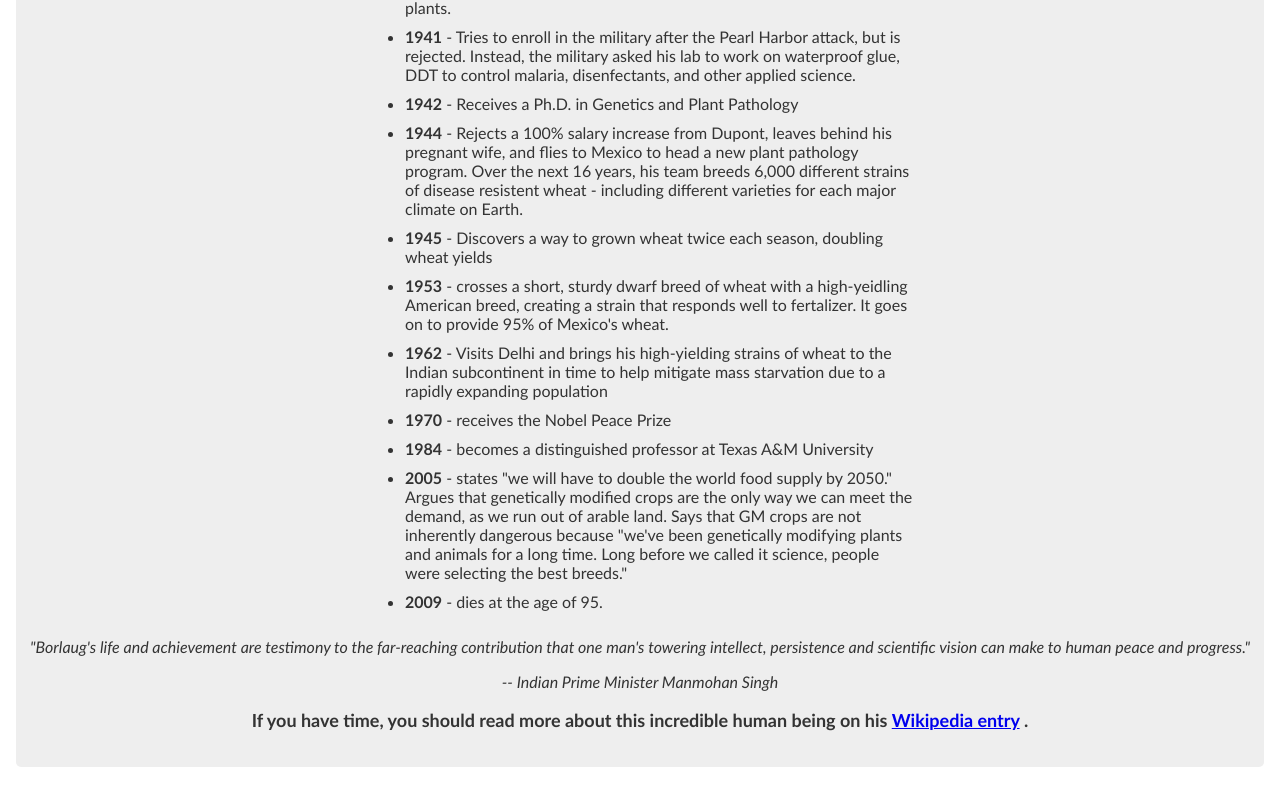
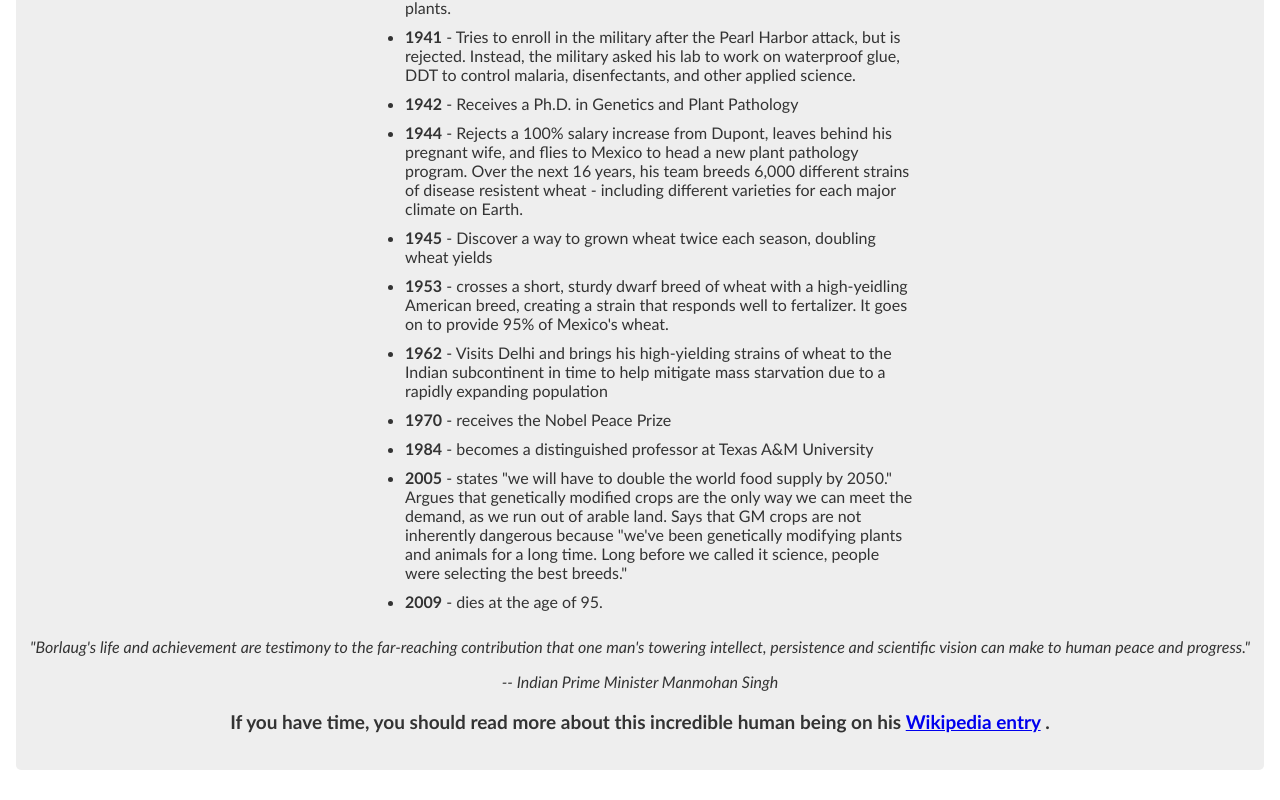
Before and after one commit to o2alphago/svooo, a plain HTML site: page index.html in a window 1280 px wide. Shown: the part 855-1655 px from the top of the page. Drawn offline with Linux system fonts and the light colour scheme.

Commit message:
web dang cap nhat the gioi

```diff
--- a/Tribute.css
+++ b/Tribute.css
@@ -56,6 +56,6 @@ p{
 }
 
 #footer{
-    font-size: 18px;
+    font-size: 19px;
     padding-bottom: 18px;
 }
--- a/index.html
+++ b/index.html
@@ -28,7 +28,7 @@
                     <li><strong>1941</strong> - Tries to enroll in the military after the Pearl Harbor attack, but is rejected. Instead, the military asked his lab to work on waterproof glue, DDT to control malaria, disenfectants, and other applied science.</li>
                     <li><strong>1942</strong> - Receives a Ph.D. in Genetics and Plant Pathology</li>
                     <li><strong>1944</strong> - Rejects a 100% salary increase from Dupont, leaves behind his pregnant wife, and flies to Mexico to head a new plant pathology program. Over the next 16 years, his team breeds 6,000 different strains of disease resistent wheat - including different varieties for each major climate on Earth.</li>
-                    <li><strong>1945</strong> - Discovers a way to grown wheat twice each season, doubling wheat yields</li>
+                    <li><strong>1945</strong> - Discover a way to grown wheat twice each season, doubling wheat yields</li>
                     <li><strong>1953</strong> - crosses a short, sturdy dwarf breed of wheat with a high-yeidling American breed, creating a strain that responds well to fertalizer. It goes on to provide 95% of Mexico's wheat.</li>
                     <li><strong>1962</strong> - Visits Delhi and brings his high-yielding strains of wheat to the Indian subcontinent in time to help mitigate mass starvation due to a rapidly expanding population</li>
                     <li><strong>1970</strong> - receives the Nobel Peace Prize</li>
```
